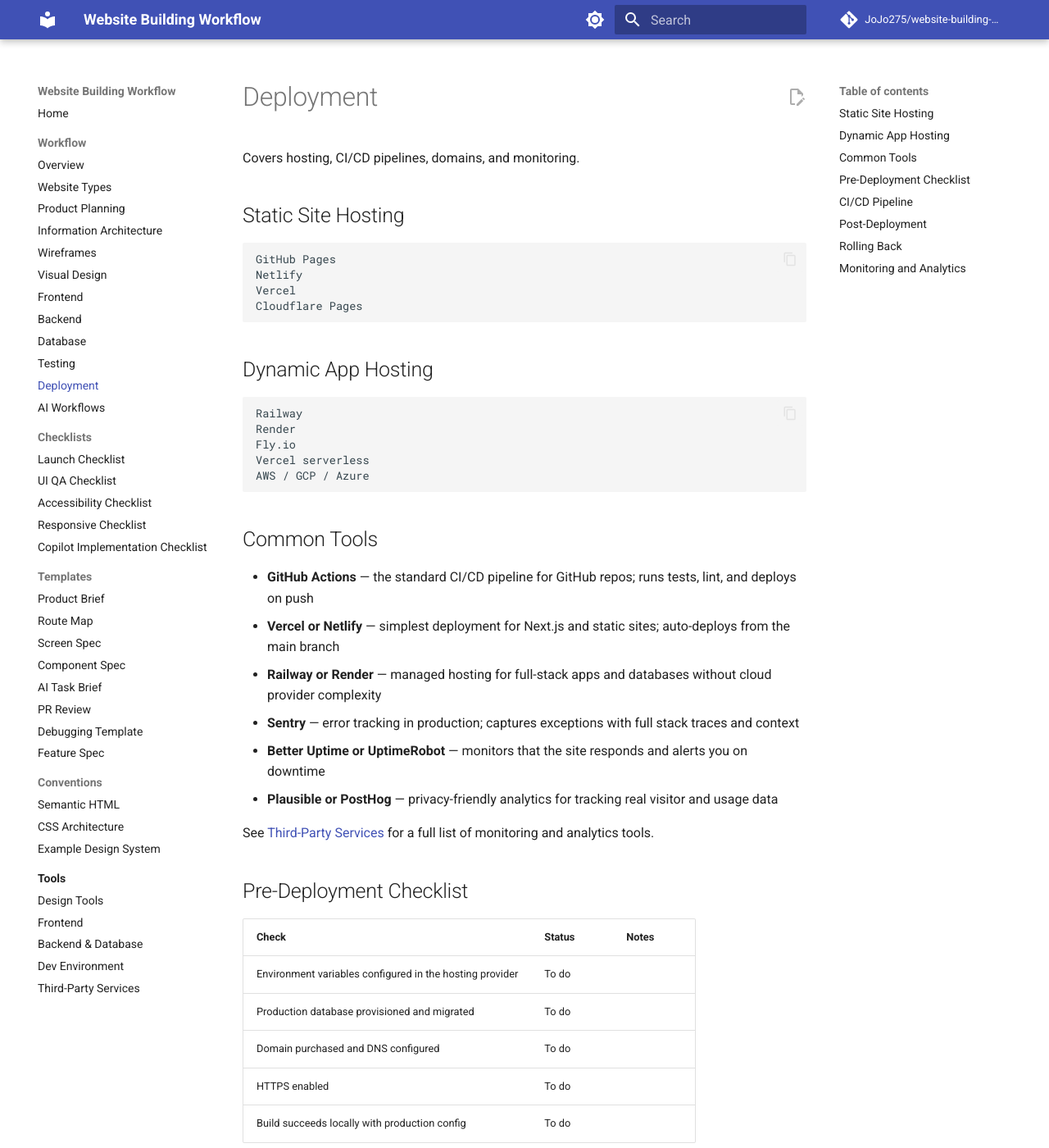
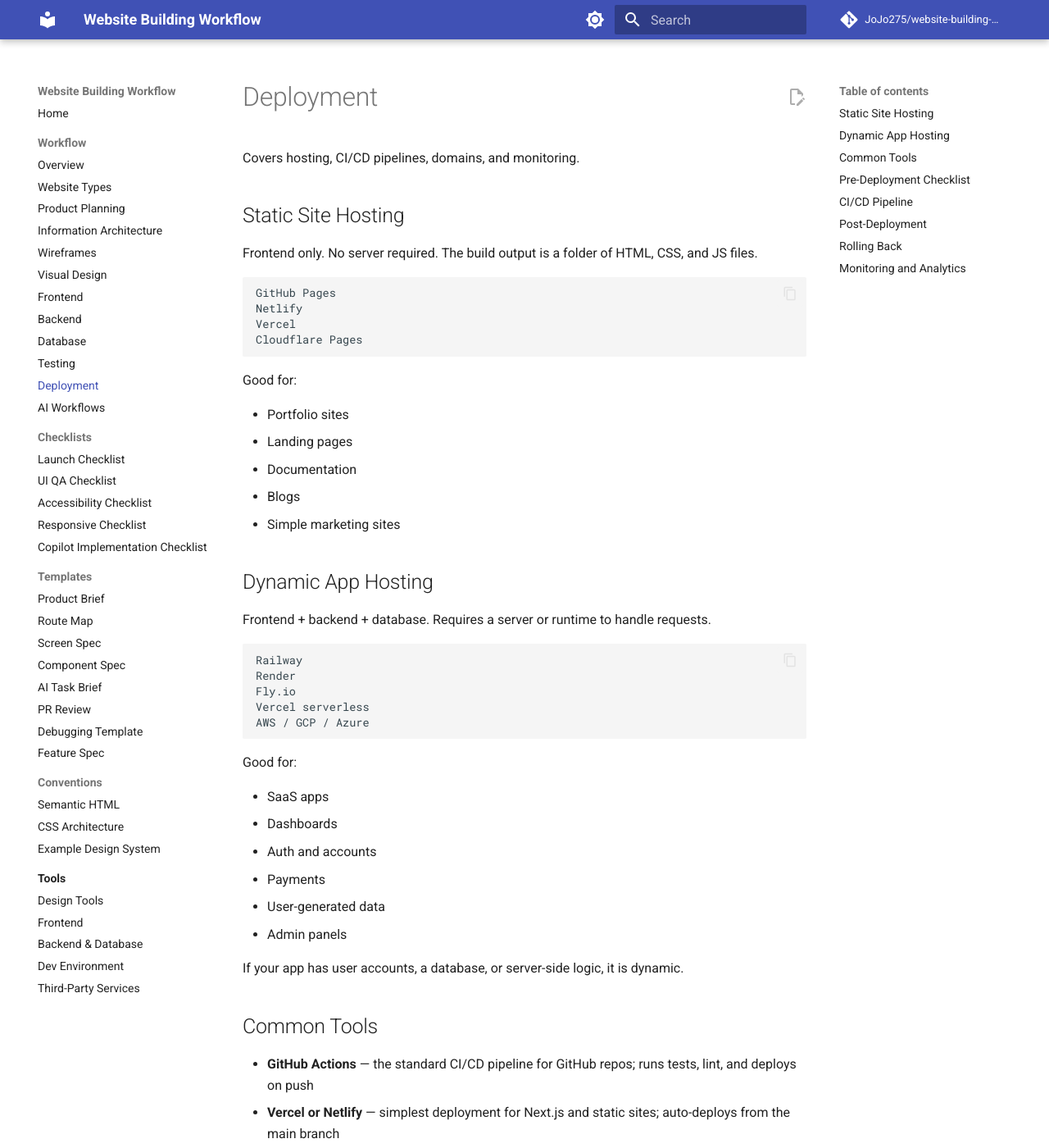
Before and after one commit to JoJo275/website-building-workflow, an MkDocs documentation site: the page built from docs/workflow/11-deployment.md, in a window 1280 px wide and 1400 px high. Shown: the whole window at 82% size. Built offline with MkDocs 1.6.1 and Material for MkDocs 9.7.7, drawn with Linux system fonts in a browser that asks for light colours; comment, search, counter and statistics services are not loaded.

Commit message:
feat: enhance frontend, testing, and deployment documentation with additional details and checklists

````diff
--- a/docs/workflow/11-deployment.md
+++ b/docs/workflow/11-deployment.md
@@ -3,6 +3,8 @@
 Covers hosting, CI/CD pipelines, domains, and monitoring.
 
 ## Static Site Hosting
+
+Frontend only. No server required. The build output is a folder of HTML, CSS, and JS files.
 
 ```text
 GitHub Pages
@@ -11,7 +13,17 @@
 Cloudflare Pages
 ```
 
+Good for:
+
+- Portfolio sites
+- Landing pages
+- Documentation
+- Blogs
+- Simple marketing sites
+
 ## Dynamic App Hosting
+
+Frontend + backend + database. Requires a server or runtime to handle requests.
 
 ```text
 Railway
@@ -20,6 +32,17 @@
 Vercel serverless
 AWS / GCP / Azure
 ```
+
+Good for:
+
+- SaaS apps
+- Dashboards
+- Auth and accounts
+- Payments
+- User-generated data
+- Admin panels
+
+If your app has user accounts, a database, or server-side logic, it is dynamic.
 
 ## Common Tools
 
````
Also changed, not shown: docs/workflow/07-frontend.md (+5 -0 lines), docs/workflow/10-testing.md (+15 -0 lines).
